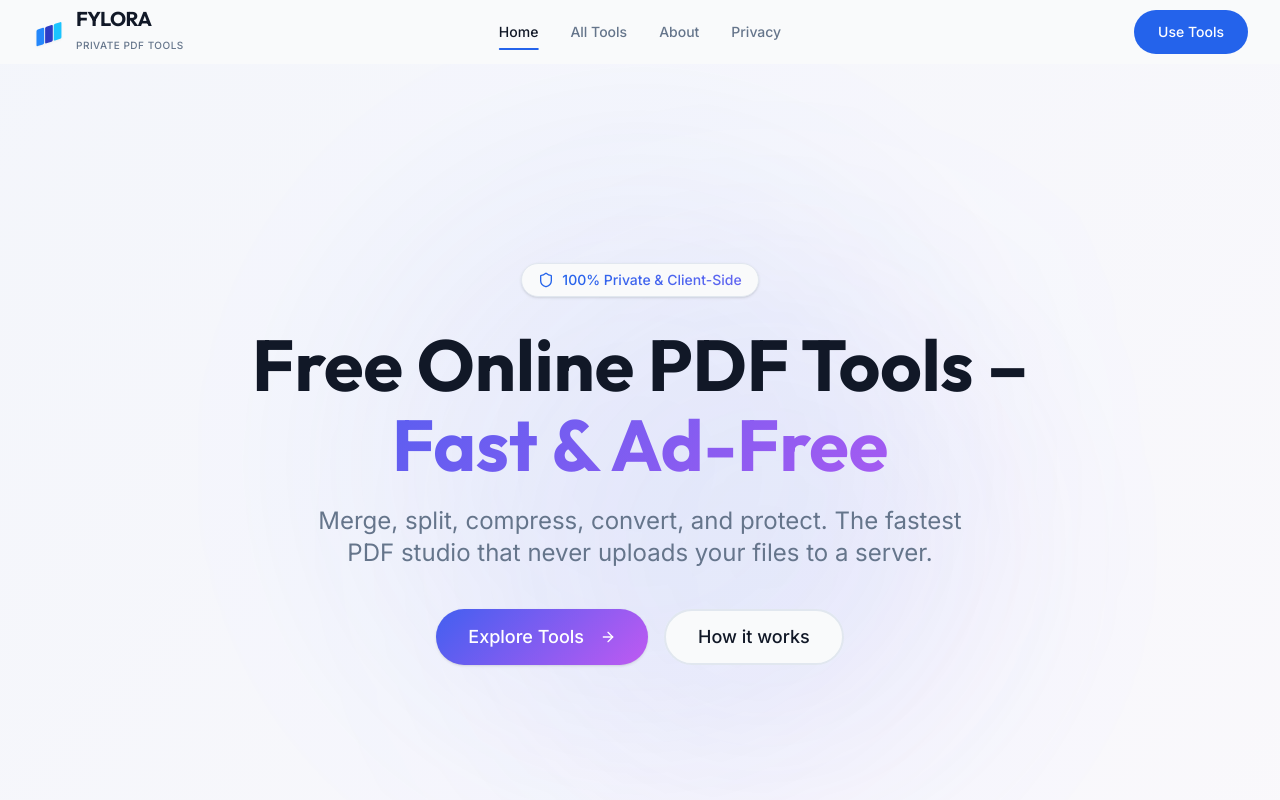
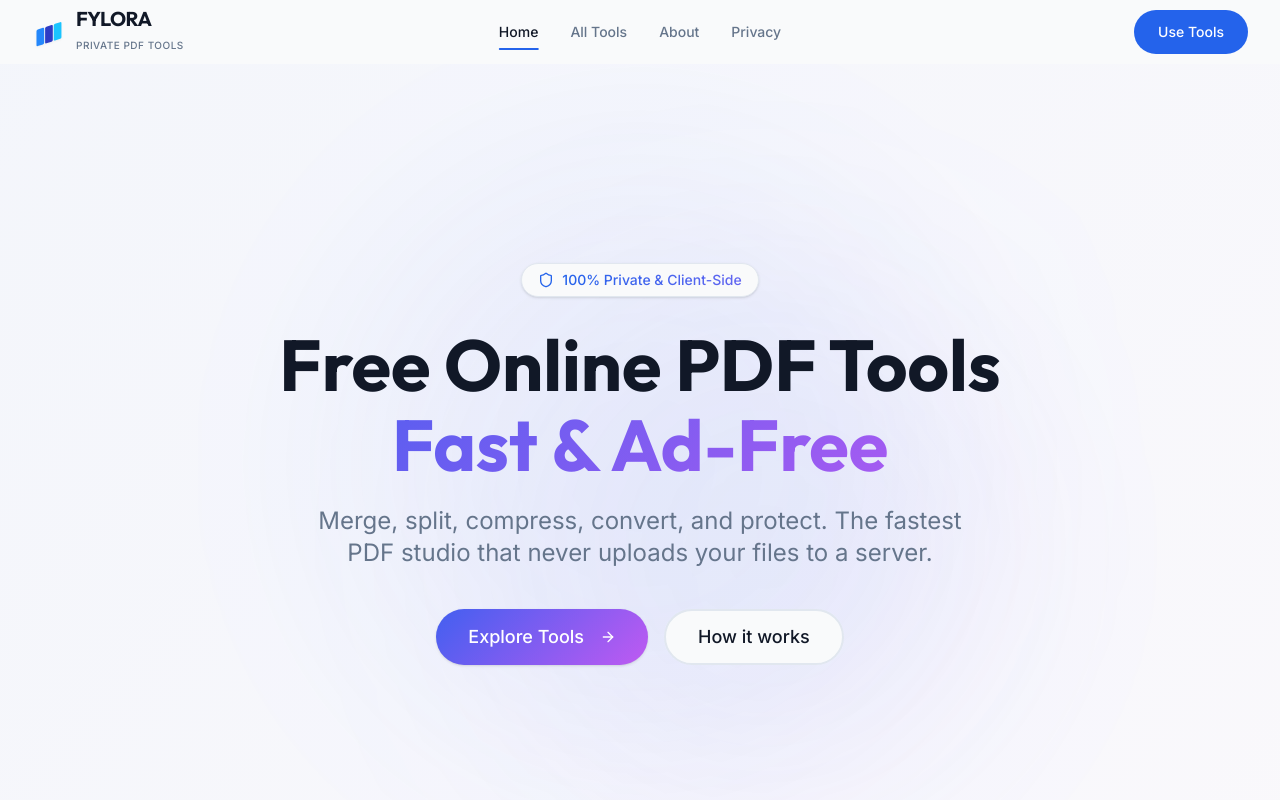
Before and after one commit to asinghchandel082/Fylora, a React (Vite) app: page / in a window 1280 px wide. Shown: the top 800 px of the page. Built offline with nearby package versions, Linux system fonts and the light colour scheme.

Commit message:
style: remove trailing dash from hero title

```diff
--- a/src/pages/Index.tsx
+++ b/src/pages/Index.tsx
@@ -46,7 +46,7 @@ const Index = () => {
             </motion.div>
 
             <h1 className="font-display font-bold text-foreground leading-tight text-4xl sm:text-5xl md:text-6xl lg:text-7xl mb-6 break-words flex flex-col items-center text-center">
-              <span>Free Online PDF Tools –</span>
+              <span>Free Online PDF Tools</span>
               <span className="block w-full text-center fylora-gradient-text mt-1 sm:mt-2">
                 Fast & Ad-Free
               </span>
```
